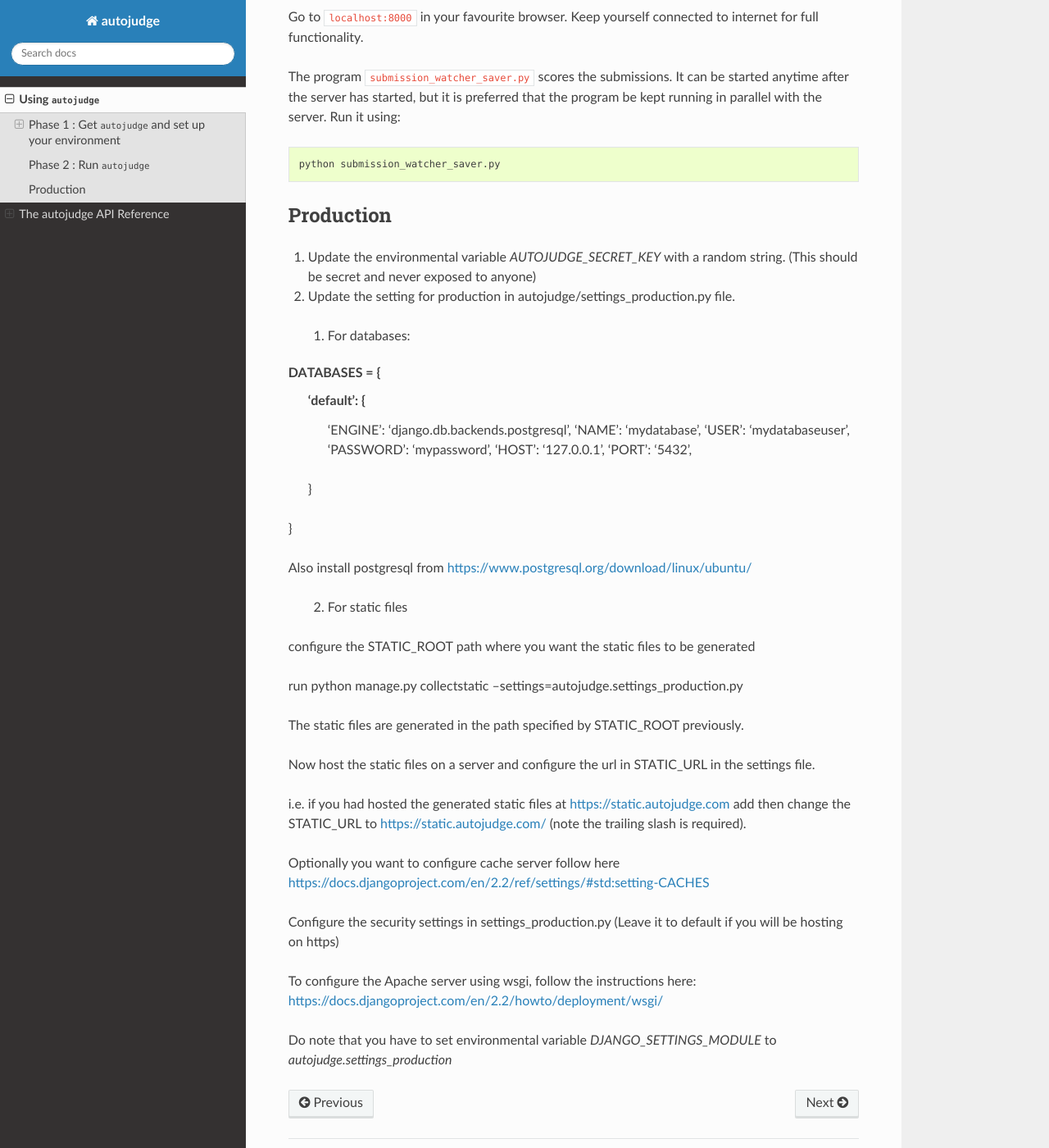
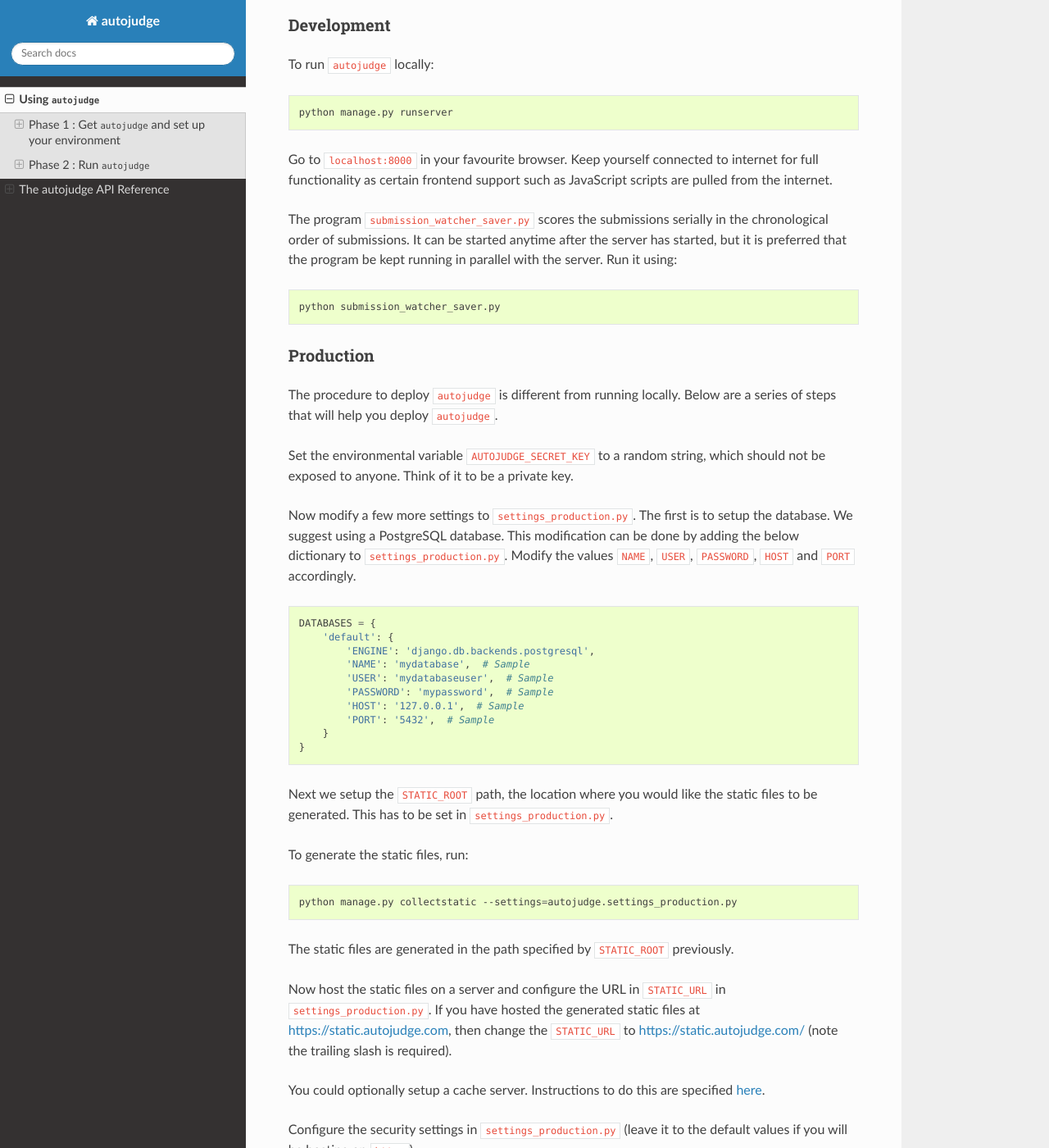
Before and after one commit to vbsinha/autojudge, a Sphinx documentation site: the page built from docs/source/usage.rst, in a window 1280 px wide and 1400 px high, scrolled down 1172 px. Shown: the whole window at 82% size. Built offline with Sphinx 7.4.7 and the Read the Docs theme 2.0.0, drawn with Linux system fonts in a browser that asks for light colours; the version number could not be read and is left out; some of the changed text lies outside the part shown.

Commit message:
Use anonymous references, clean up production docs

```diff
--- a/docs/source/usage.rst
+++ b/docs/source/usage.rst
@@ -13,16 +13,21 @@ Phase 1a: Getting ``autojudge``
 
 Extract the compressed files and you now have ``autojudge`` ready to use.
 
-If you are a fan of ``master``, then clone the repository, either using ``git`` or by downloading from GitHub from `here <https://github.com/vbsinha/autojudge>`_.
+If you are a fan of ``master``, then clone the repository, either using ``git`` or by downloading from GitHub from `here <https://github.com/vbsinha/autojudge>`__.
 
 Phase 1b: Setting up your environment
 ~~~~~~~~~~~~~~~~~~~~~~~~~~~~~~~~~~~~~
 
-The evaluation of submissions are conducted on a Docker image that is built while initializing the application. Please install Docker using the instructions provided on `their installation page <https://docs.docker.com/install/linux/docker-ce/ubuntu>`_.
+The evaluation of submissions are conducted on a Docker image that is built while initializing the application. Please install Docker using the instructions provided on `their installation page <https://docs.docker.com/install/linux/docker-ce/ubuntu>`__.
 
 If you are very conservative about populating your default environment with random Python packages, create a virtual environment for installing some *new* packages either using ``virtualenv`` or ``conda-env``.
 
-Install the requirements specified in `requirements.txt <../../../requirements.txt>`_. Don't forget to activate your environment if you have one.
+Install the requirements specified in |requirements.txt|_. Don't forget to activate your environment if you have one.
+
+.. |requirements.txt| replace:: ``requirements.txt``
+.. _requirements.txt: ../../../requirements.txt
+
+If you going to deploy ``autojudge``, please install PostgreSQL using the instructions provided on `their installation page <https://www.postgresql.org/download/linux/ubuntu/>`__.
 
 Phase 2 : Run ``autojudge``
 ---------------------------
@@ -36,15 +41,23 @@ Create and apply database migrations in Django with the following commands:
     python manage.py makemigrations
     python manage.py migrate
 
-To run the judge locally:
+There are two ways of using ``autojudge``.
+
+Development
+~~~~~~~~~~~
+
+To run ``autojudge`` locally:
 
 .. code:: bash
 
     python manage.py runserver
 
-Go to ``localhost:8000`` in your favourite browser. Keep yourself connected to internet for full functionality.
+Go to ``localhost:8000`` in your favourite browser. Keep yourself connected to internet for full functionality as certain frontend support such as JavaScript scripts are pulled from the internet.
 
-The program ``submission_watcher_saver.py`` scores the submissions. It can be started anytime after the server has started, but it is preferred that the program be kept running in parallel with the server. Run it using:
+The program |submission_watcher_saver.py|_ scores the submissions serially in the chronological order of submissions. It can be started anytime after the server has started, but it is preferred that the program be kept running in parallel with the server. Run it using:
+
+.. |submission_watcher_saver.py| replace:: ``submission_watcher_saver.py``
+.. _submission_watcher_saver.py: ../../../submission_watcher_saver.py
 
 .. code:: bash
 
@@ -52,43 +65,47 @@ The program ``submission_watcher_saver.py`` scores the submissions. It can be st
 
 
 Production
-----------
+~~~~~~~~~~
 
-1. Update the environmental variable `AUTOJUDGE_SECRET_KEY` with a random string. (This should be secret and never exposed to anyone)
+The procedure to deploy ``autojudge`` is different from running locally. Below are a series of steps that will help you deploy ``autojudge``.
 
-2. Update the setting for production in autojudge/settings_production.py file.
-  1. For databases:
+Set the environmental variable ``AUTOJUDGE_SECRET_KEY`` to a random string, which should not be exposed to anyone. Think of it to be a private key.
 
-DATABASES = {
-    'default': {
-        'ENGINE': 'django.db.backends.postgresql',
-        'NAME': 'mydatabase',
-        'USER': 'mydatabaseuser',
-        'PASSWORD': 'mypassword',
-        'HOST': '127.0.0.1',
-        'PORT': '5432',
+Now modify a few more settings to |settings_production.py|_. The first is to setup the database. We suggest using a PostgreSQL database. This modification can be done by adding the below dictionary to |settings_production.py|_. Modify the values ``NAME``, ``USER``, ``PASSWORD``, ``HOST`` and ``PORT`` accordingly.
+
+.. code:: python
+
+    DATABASES = {
+        'default': {
+            'ENGINE': 'django.db.backends.postgresql',
+            'NAME': 'mydatabase',  # Sample
+            'USER': 'mydatabaseuser',  # Sample
+            'PASSWORD': 'mypassword',  # Sample
+            'HOST': '127.0.0.1',  # Sample
+            'PORT': '5432',  # Sample
+        }
     }
-}
 
-Also install postgresql from https://www.postgresql.org/download/linux/ubuntu/
 
-  2. For static files
+Next we setup the ``STATIC_ROOT`` path, the location where you would like the static files to be generated. This has to be set in |settings_production.py|_.
 
-configure the STATIC_ROOT path where you want the static files to be generated
+To generate the static files, run:
 
-run
-python manage.py collectstatic --settings=autojudge.settings_production.py
+.. code:: bash
 
-The static files are generated in the path specified by STATIC_ROOT previously.
+    python manage.py collectstatic --settings=autojudge.settings_production.py
 
-Now host the static files on a server and configure the url in STATIC_URL in the settings file.
+The static files are generated in the path specified by ``STATIC_ROOT`` previously.
 
-i.e. if you had hosted the generated static files at https://static.autojudge.com add then change the STATIC_URL to https://static.autojudge.com/ (note the trailing slash is required).
+Now host the static files on a server and configure the URL in ``STATIC_URL`` in |settings_production.py|_. If you have hosted the generated static files at https://static.autojudge.com, then change the ``STATIC_URL`` to https://static.autojudge.com/ (note the trailing slash is required).
 
-Optionally you want to configure cache server follow here https://docs.djangoproject.com/en/2.2/ref/settings/#std:setting-CACHES
+You could optionally setup a cache server. Instructions to do this are specified `here <https://docs.djangoproject.com/en/2.2/ref/settings/#std:setting-CACHES>`__.
 
-Configure the security settings in settings_production.py (Leave it to default if you will be hosting on https)
+Configure the security settings in |settings_production.py|_ (leave it to the default values if you will be hosting on ``https``).
 
-To configure the Apache server using wsgi, follow the instructions here: https://docs.djangoproject.com/en/2.2/howto/deployment/wsgi/
+.. |settings_production.py| replace:: ``settings_production.py``
+.. _settings_production.py: ../../../autojudge/settings_production.py
 
-Do note that you have to set environmental variable `DJANGO_SETTINGS_MODULE` to `autojudge.settings_production`
+To configure the Apache server using ``WSGI``, follow the instructions `here <https://docs.djangoproject.com/en/2.2/howto/deployment/wsgi/>`__.
+
+And finally, set environment variable ``DJANGO_SETTINGS_MODULE`` to ``autojudge.settings_production`` as opposed to ``autojudge.settings`` which is present by default.
```
Also changed, not shown: 1 other file.
